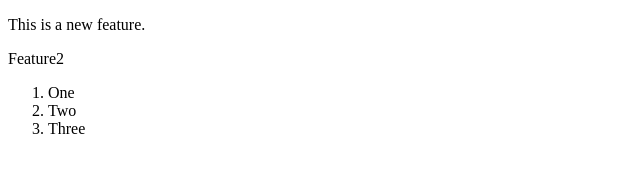
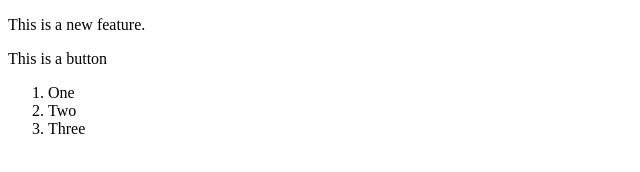
Before and after one commit to NishaBisht421/Local-Repo, a plain HTML site: page index.html in a window 1280 px wide. Shown: the full height of the page, 0-640 px from the left. Drawn offline with Linux system fonts and the light colour scheme.

Commit message:
Index HTML Change

```diff
--- a/index.html
+++ b/index.html
@@ -1,13 +1,11 @@
 <!DOCTYPE html>
 <html lang="en">
 <head>
-    <meta charset="UTF-8">
-    <meta name="viewport" content="width=device-width, initial-scale=1.0">
     <title>New Repo</title>
 </head>
 <body>
     <p> This is a new feature. </p>
-    <p> Feature2 </p>
+    <p> This is a button </p>
     <ol>
         <li>One</li>
         <li>Two</li>
```
